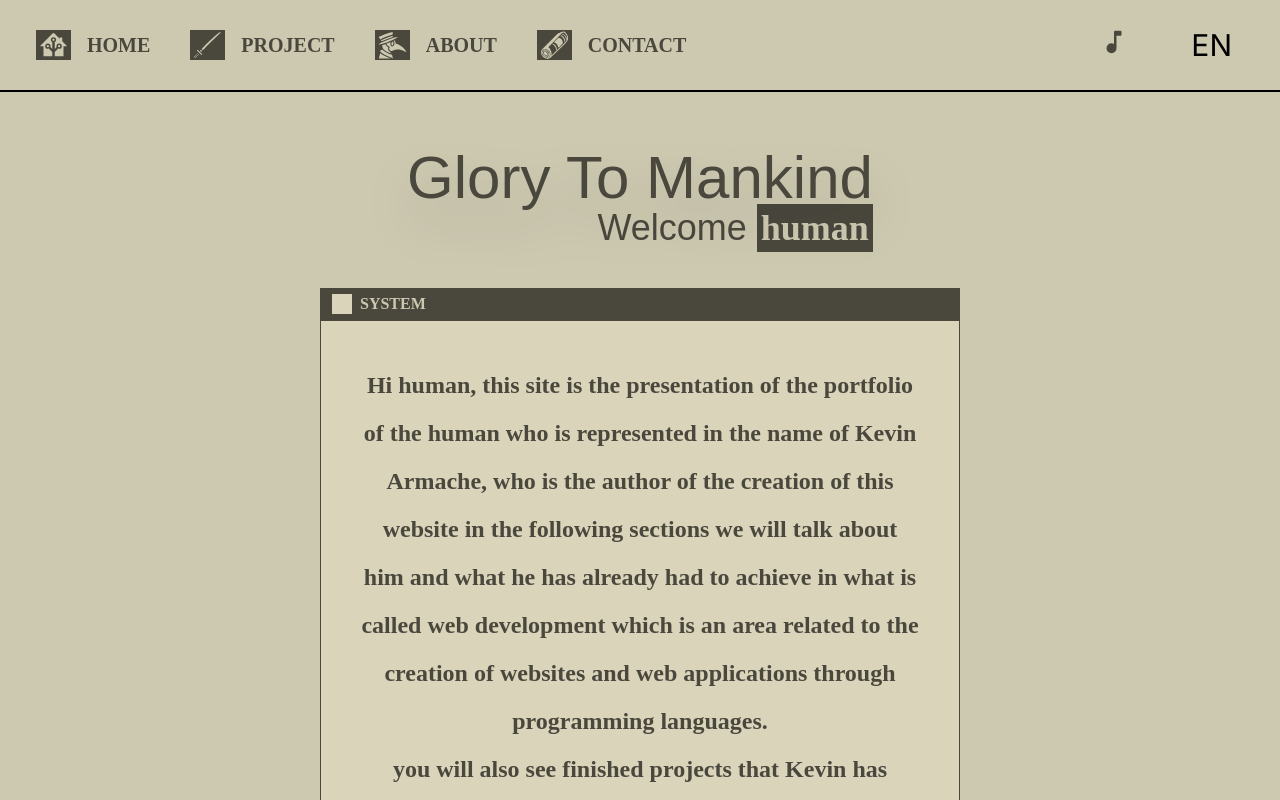
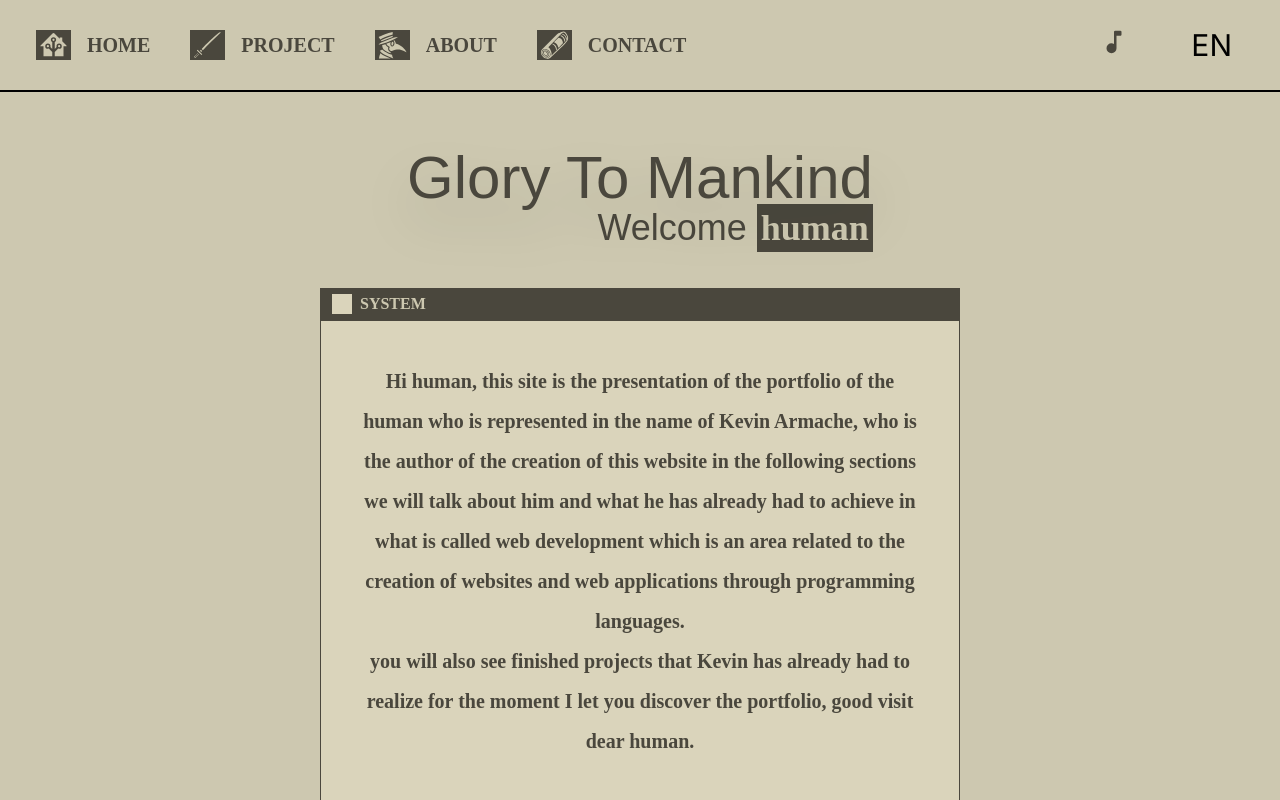
Before and after one commit to KevinArmache/Portfolio, a Next.js app: page / in a window 1280 px wide. Shown: the top 800 px of the page. Built offline with nearby package versions, Linux system fonts and the light colour scheme; a web font is replaced by a local one.

Commit message:
add: finish start page

```diff
--- a/src/app/components/NavBar/NavBar.jsx
+++ b/src/app/components/NavBar/NavBar.jsx
@@ -225,7 +225,7 @@ export default function NavBar() {
       </div>
       <div className="flex items-center px-10 justify-end w-1/4">
         <div className="mx-2">
-          <button>
+          <button className="handle_pointer_icon">
             <svg
               xmlns="http://www.w3.org/2000/svg"
               width="30"
@@ -240,7 +240,7 @@ export default function NavBar() {
           </button>
         </div>
         <div className="mx-2">
-          <button>
+          <button className="handle_pointer_icon">
             <svg
               xmlns="http://www.w3.org/2000/svg"
               width="30"
@@ -311,7 +311,7 @@ export default function NavBar() {
           </button>
         </div>
         <div className="mx-2">
-          <button className=" text-3xl">EN</button>
+          <button className="handle_pointer_icon text-3xl">EN</button>
         </div>
       </div>
     </div>
--- a/src/app/globals.css
+++ b/src/app/globals.css
@@ -17,6 +17,23 @@ body {
   background: #cdc8b0;
   cursor: url("/assets/icons/Cursor_UL.png") 10 10, auto;
 }
+
+.handle_pointer_icon,
+a:hover {
+  cursor: url("/assets/icons/Hand_Point.png") 10 10, auto;
+}
+
+p:not(a > p):hover,
+span:not(a > span):hover,
+h1:not(a > h1):hover,
+h2:not(a > h2):hover,
+h3:not(a > h3):hover,
+h4:not(a > h4):hover,
+h5:not(a > h5):hover,
+h6:not(a > h6):hover {
+  cursor: url("/assets/icons/Selector.png") 10 10, auto;
+}
+
 p,
 span,
 h1,
--- a/src/app/page.jsx
+++ b/src/app/page.jsx
@@ -32,7 +32,7 @@ export default function Home() {
           <span className="text-primary-color font-bold">SYSTEM</span>
         </div>
         <div className="bg-last-color  text-center p-10  font-bold border border-secondary-color">
-          <p className="leading-loose text-2xl">
+          <p className="leading-loose text-xl">
             Hi human, this site is the presentation of the portfolio of the
             human who is represented in the name of Kevin Armache, who is the
             author of the creation of this website in the following sections we
@@ -40,7 +40,7 @@ export default function Home() {
             is called web development which is an area related to the creation
             of websites and web applications through programming languages.
           </p>
-          <p className="leading-loose text-2xl">
+          <p className="leading-loose text-xl">
             you will also see finished projects that Kevin has already had to
             realize for the moment I let you discover the portfolio, good visit
             dear human.
```
Also changed, not shown: public/assets/icons/Hand_Point.png, public/assets/icons/Selector.png.
